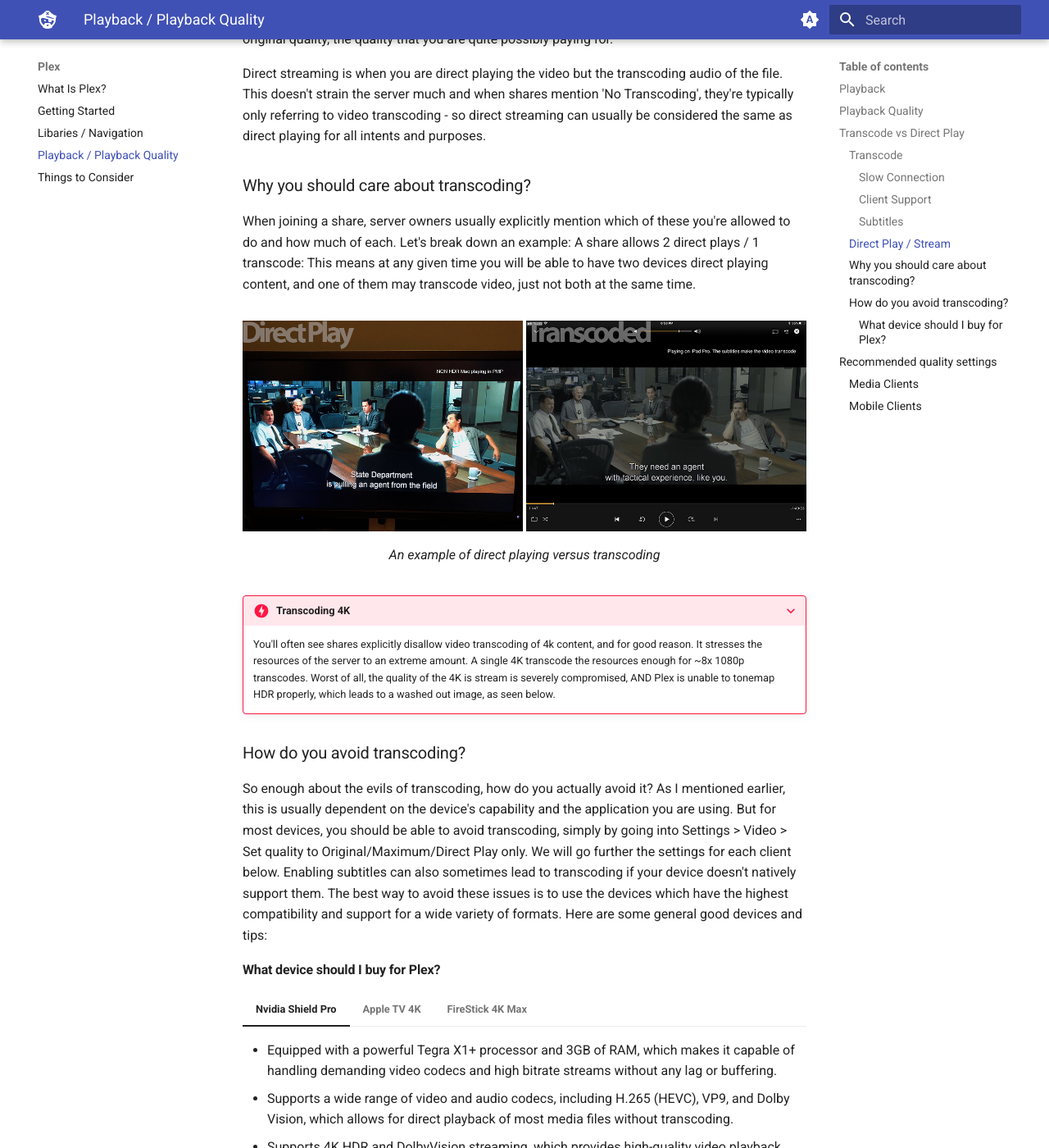
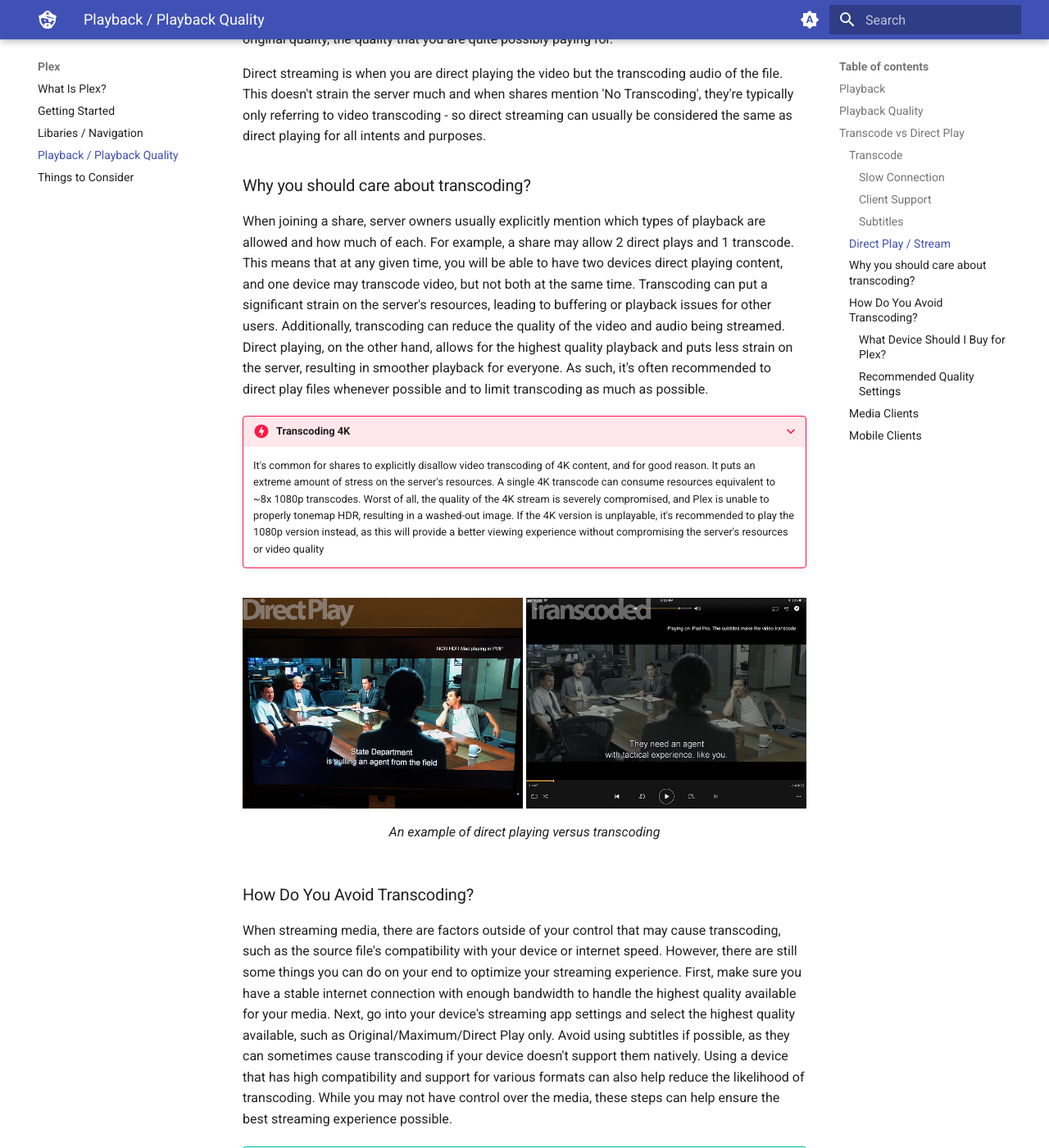
Before and after one commit to neomedia6989/docs-2, an MkDocs documentation site: the page built from docs/plex/playback.md, in a window 1280 px wide and 1400 px high, scrolled down 2250 px. Shown: the whole window at 82% size. Built offline with MkDocs 1.6.1 and Material for MkDocs 9.7.7, drawn with Linux system fonts in a browser that asks for light colours; some of the changed text lies outside the part shown.

Commit message:
Update playback.md

```diff
--- a/docs/plex/playback.md
+++ b/docs/plex/playback.md
@@ -44,23 +44,26 @@
 
 ### Why you should care about transcoding?
 
-When joining a share, server owners usually explicitly mention which of these you're allowed to do and how much of each. Let's break down an example: A share allows 2 direct plays / 1 transcode: This means at any given time you will be able to have two devices direct playing content, and one of them may transcode video, just not both at the same time.
+When joining a share, server owners usually explicitly mention which types of playback are allowed and how much of each. For example, a share may allow 2 direct plays and 1 transcode. This means that at any given time, you will be able to have two devices direct playing content, and one device may transcode video, but not both at the same time. Transcoding can put a significant strain on the server's resources, leading to buffering or playback issues for other users. Additionally, transcoding can reduce the quality of the video and audio being streamed. Direct playing, on the other hand, allows for the highest quality playback and puts less strain on the server, resulting in smoother playback for everyone. As such, it's often recommended to direct play files whenever possible and to limit transcoding as much as possible.
+
+???+ danger "Transcoding 4K"
+
+    It's common for shares to explicitly disallow video transcoding of 4K content, and for good reason. It puts an extreme amount of stress on the server's resources. A single 4K transcode can consume resources equivalent to ~8x 1080p transcodes. Worst of all, the quality of the 4K stream is severely compromised, and Plex is unable to properly tonemap HDR, resulting in a washed-out image. If the 4K version is unplayable, it's recommended to play the 1080p version instead, as this will provide a better viewing experience without compromising the server's resources or video quality
 
 <figure markdown>
 ![(../media/direct-play-vs-transcode.png "Direct play vs Transcode")](https://docs.blackbeard.media/media/direct-play-vs-transcode.png){ width=750 }
     <figcaption>An example of direct playing versus transcoding</figcaption>
 </figure>
 
+### How Do You Avoid Transcoding?
 
-???+ danger "Transcoding 4K"
+When streaming media, there are factors outside of your control that may cause transcoding, such as the source file's compatibility with your device or internet speed. However, there are still some things you can do on your end to optimize your streaming experience. First, make sure you have a stable internet connection with enough bandwidth to handle the highest quality available for your media. Next, go into your device's streaming app settings and select the highest quality available, such as Original/Maximum/Direct Play only. Avoid using subtitles if possible, as they can sometimes cause transcoding if your device doesn't support them natively. Using a device that has high compatibility and support for various formats can also help reduce the likelihood of transcoding. While you may not have control over the media, these steps can help ensure the best streaming experience possible.
 
-    You'll often see shares explicitly disallow video transcoding of 4k content, and for good reason. It stresses the resources of the server to an extreme amount. A single 4K transcode the resources enough for ~8x 1080p transcodes. Worst of all, the quality of the 4K is stream is severely compromised, AND Plex is unable to tonemap HDR properly, which leads to a washed out image, as seen below.
+???+ tip "Pro-tip"
 
-### How do you avoid transcoding?
+    When on a computer, *always* try to use the Plex Media Player app, instead of the browser players (i.e. Chrome). You will get tone-mapping support, subtitle support, and better video/audio support. You will almost never have to transcode when using the official app.
 
-So enough about the evils of transcoding, how do you actually avoid it? As I mentioned earlier, this is usually dependent on the device's capability and the application you are using. But for most devices, you should be able to avoid transcoding, simply by going into Settings > Video > Set quality to Original/Maximum/Direct Play only. We will go further the settings for each client below. Enabling subtitles can also sometimes lead to transcoding if your device doesn't natively support them. The best way to avoid these issues is to use the devices which have the highest compatibility and support for a wide variety of formats. Here are some general good devices and tips:
-
-#### What device should I buy for Plex?
+#### What Device Should I Buy for Plex?
 
 <div class="grid" markdown>
 === "Nvidia Shield Pro"
@@ -83,11 +86,7 @@
     * Has Wi-Fi 6 and Ethernet support, which allows for fast and stable network connectivity and reduces the risk of buffering or playback issues.
 </div>
 
-???+ tip "Pro-tip"
-
-    When on a computer, *always* try to use the Plex Media Player app, instead of the browser players (i.e. Chrome). You will get tone-mapping support, subtitle support, and better video/audio support. You will almost never have to transcode when using the official app.
-
-## Recommended quality settings
+#### Recommended Quality Settings
 
 By default, Plex's out-of-the-box quality settings limit the bandwidth to between 2-4Mbps, which means that many files will have to be transcoded to meet this limit. However, this can result in decreased video quality and increased server load. The good news is that adjusting the quality settings for your specific client can lead to optimum playback without unnecessary transcoding. To do this, simply select your client below and follow the recommended settings for the best possible playback experience:
 
```
